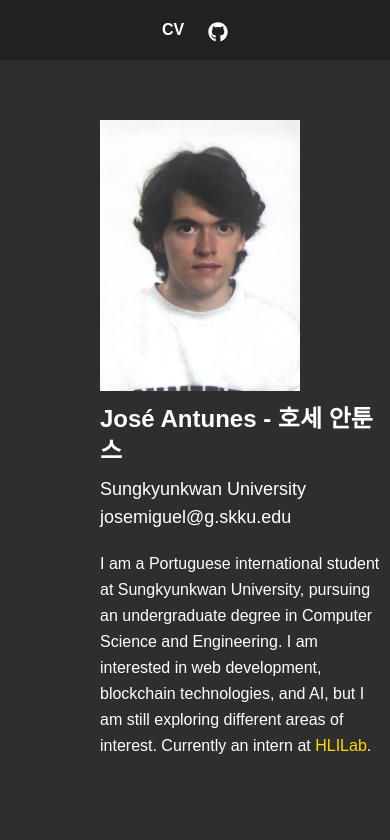
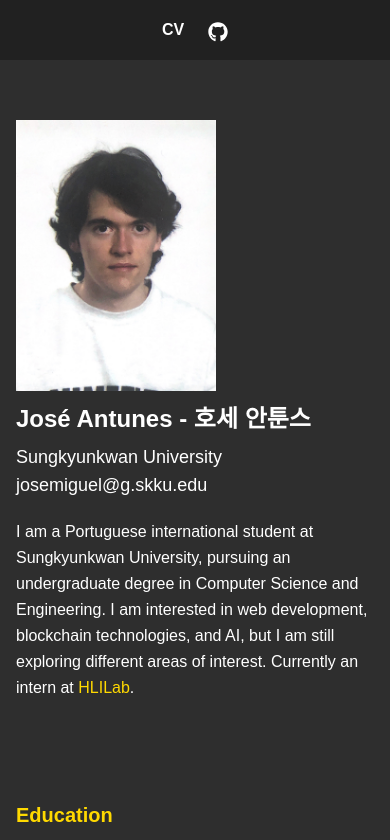
Before and after one commit to 23-jose/myhomepage, a Next.js app: page / in a window 390 px wide. Shown: the top 840 px of the page. Built offline with nearby package versions, Linux system fonts and the light colour scheme.

Commit message:
improved responsivess for mobile devices

```diff
--- a/src/app/page.tsx
+++ b/src/app/page.tsx
@@ -5,7 +5,7 @@ export default function Home() {
   return (
     <div className="bg-[#2E2E2E] text-white min-h-screen">
       <NavBar></NavBar>
-      <div className="grid grid-cols-1 md:grid-cols-2 gap-25 md:px-16 py-10 ml-25">
+      <div className="grid grid-cols-1 md:grid-cols-2 gap-25 px-4 sm:px-8 md:px-16 max-w-6xl mx-auto py-10">
         <div className="flex flex-col">
           <img
             src="/photo.png"
```
